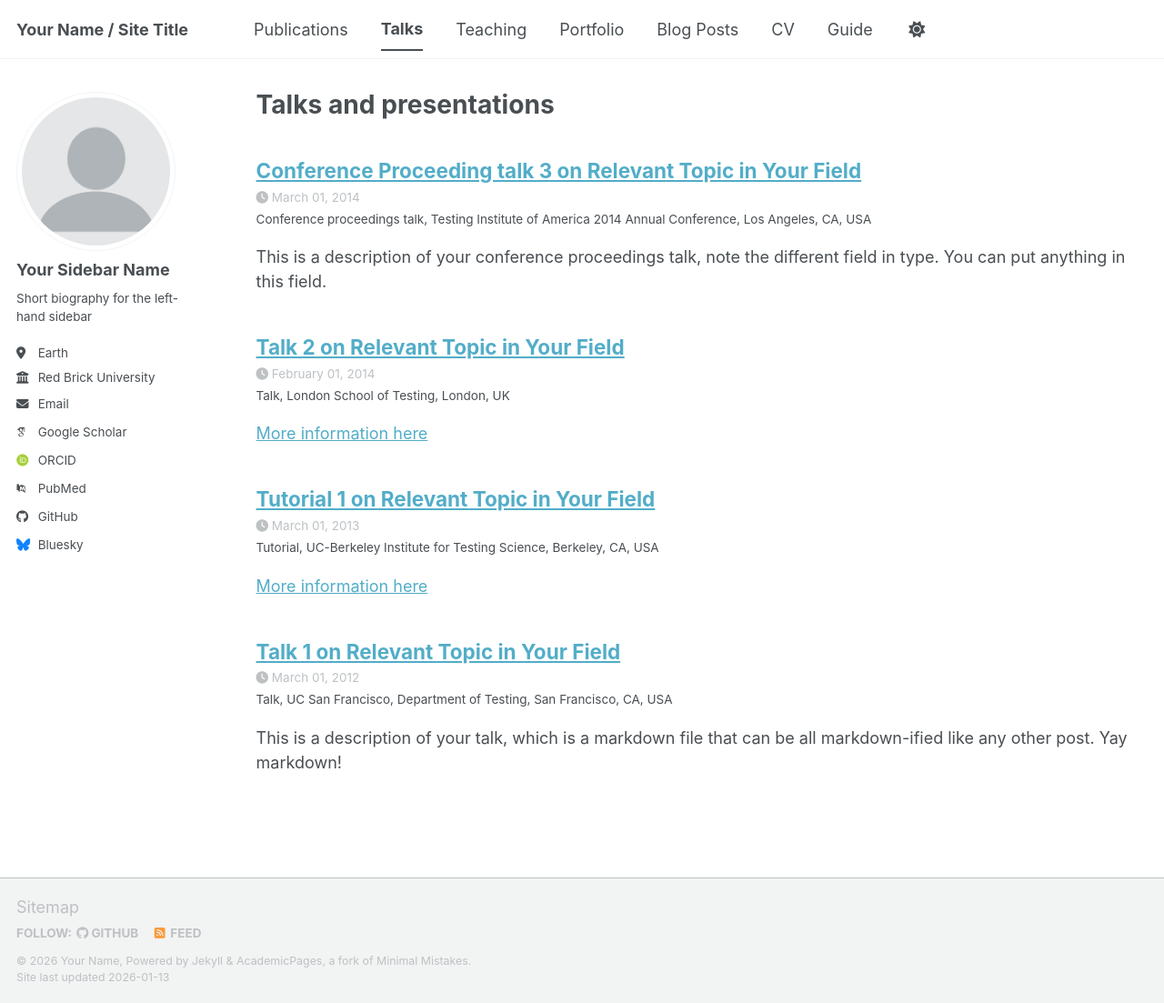
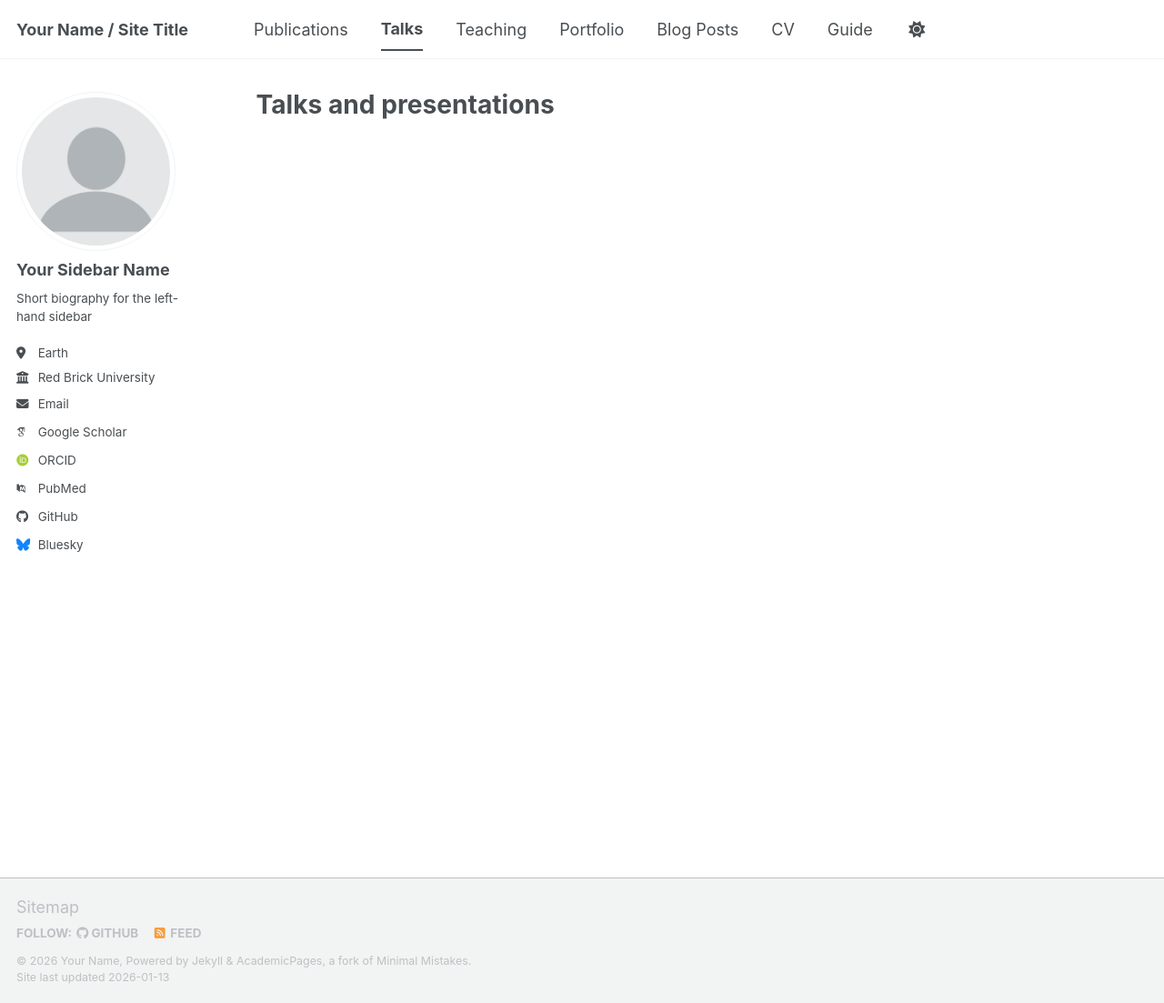
Before and after one commit to guoliuyi/lguo, a Jekyll site: the page built from _pages/talks.html, in a window 1280 px wide and 1103 px high. Shown: the whole window at 91% size. Built offline with Jekyll 4.4.1, drawn with Linux system fonts in a browser that asks for light colours; some web fonts are replaced; a script bundle is joined from its source files by our own code; library files that are not in the unit come from our copies; part of the change alters nothing that is shown.

```diff
--- a/_config.yml
+++ b/_config.yml
@@ -220,19 +220,6 @@ kramdown:
 
 
 # These settings control the types of collections used by the template
-collections:
-  teaching:
-    output: true
-    permalink: /:collection/:path/
-  publications:
-    output: true
-    permalink: /:collection/:path/
-  portfolio:
-    output: true
-    permalink: /:collection/:path/
-  talks:
-    output: true
-    permalink: /:collection/:path/
 
 
 
```
